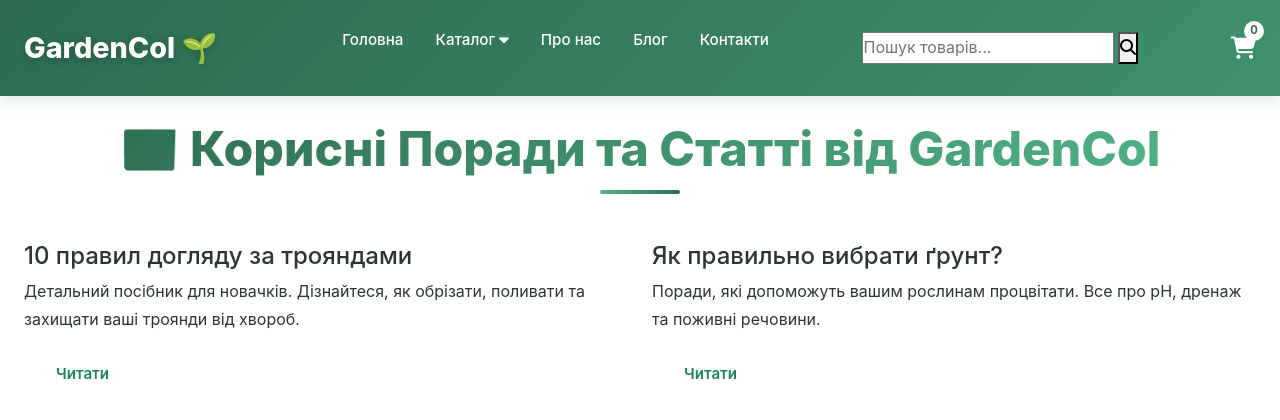
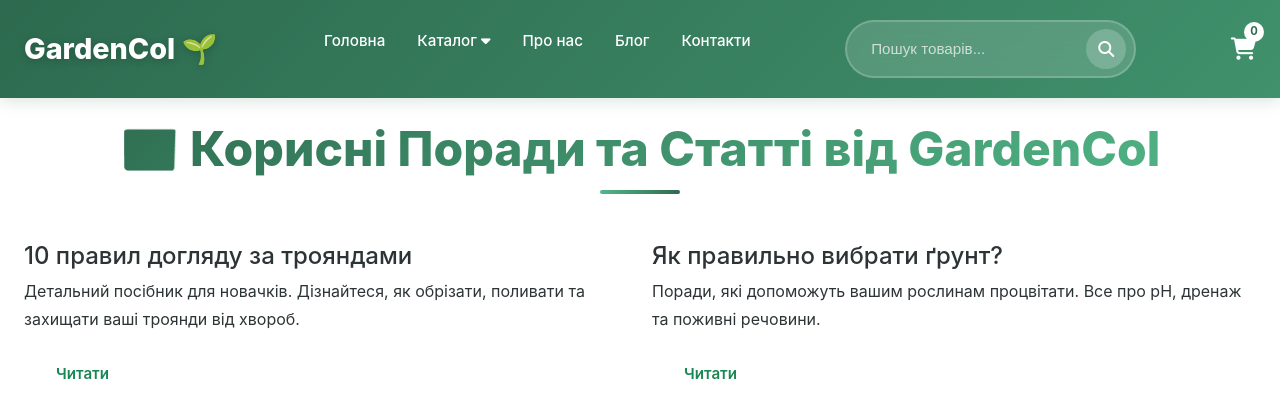
Before and after one commit to palcikovskaulia-svg/GardenCol, a Django app: page /blog/ in a window 1280 px wide. Shown: the top 420 px of the page. Run offline with Django 5.2, Linux system fonts and the light colour scheme; data comes from the database, SQL or seed files in the repository; data that the repository does not hold is empty.

Commit message:
Add search form styles and fix floating buttons

```diff
--- a/store/static/store/css/main.css
+++ b/store/static/store/css/main.css
@@ -211,6 +211,69 @@ body {
     justify-content: center;
     font-size: 0.7rem;
     font-weight: 700;
+}
+
+/* === SEARCH FORM === */
+.search-form {
+    display: flex;
+    align-items: center;
+    background-color: rgba(255, 255, 255, 0.15);
+    backdrop-filter: blur(10px);
+    border-radius: 50px;
+    padding: 4px 8px;
+    margin: 0 20px;
+    max-width: 350px;
+    border: 2px solid rgba(255, 255, 255, 0.2);
+    transition: var(--transition);
+}
+
+.search-form:hover,
+.search-form:focus-within {
+    background-color: rgba(255, 255, 255, 0.25);
+    border-color: rgba(255, 255, 255, 0.4);
+    box-shadow: 0 4px 16px rgba(0, 0, 0, 0.1);
+}
+
+.search-input {
+    background: transparent;
+    border: none;
+    padding: 10px 16px;
+    color: white;
+    font-size: 0.95rem;
+    width: 100%;
+    font-family: 'Poppins', sans-serif;
+}
+
+.search-input::placeholder {
+    color: rgba(255, 255, 255, 0.7);
+}
+
+.search-input:focus {
+    outline: none;
+}
+
+.search-button {
+    background-color: rgba(255, 255, 255, 0.2);
+    border: none;
+    color: white;
+    padding: 10px 14px;
+    cursor: pointer;
+    border-radius: 50%;
+    transition: var(--transition);
+    display: flex;
+    align-items: center;
+    justify-content: center;
+    width: 40px;
+    height: 40px;
+}
+
+.search-button:hover {
+    background-color: rgba(255, 255, 255, 0.3);
+    transform: scale(1.05);
+}
+
+.search-button i {
+    font-size: 1rem;
 }
 
 /* Dropdown */
--- a/store/templates/store/main.html
+++ b/store/templates/store/main.html
@@ -6,11 +6,11 @@
     <title>GardenCol — {% block title %}Інтернет-магазин{% endblock %}</title>
 
     {% load static %}
-    {% csrf_token %}
+
     <link rel="icon" type="image/x-icon" href="{% static 'store/img/favicon1.ico' %}?v=4">
     <link href="https://cdn.jsdelivr.net/npm/bootstrap@5.3.3/dist/css/bootstrap.min.css" rel="stylesheet">
     <link rel="stylesheet" href="https://cdnjs.cloudflare.com/ajax/libs/font-awesome/6.5.2/css/all.min.css">
-    <link rel="stylesheet" type="text/css" href="{% static 'store/css/main.css' %}">
+    <link rel="stylesheet" type="text/css" href="{% static 'store/css/main.css' %}?v=2">
 </head>
 <body>
     <header class="header header-transparent">
```
